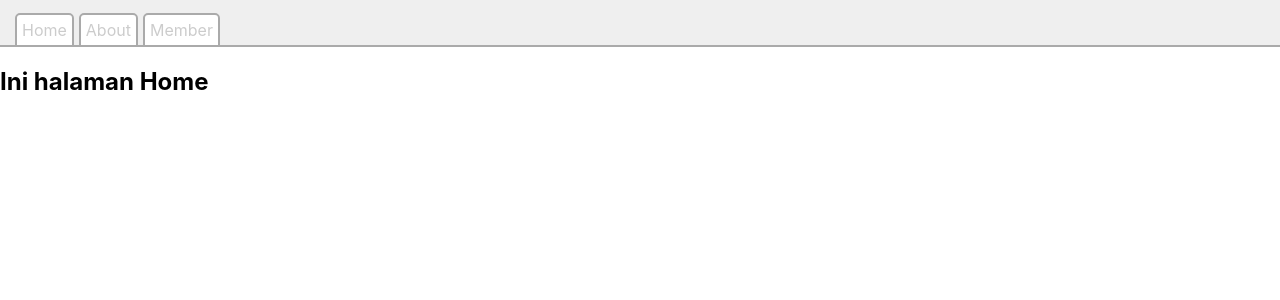
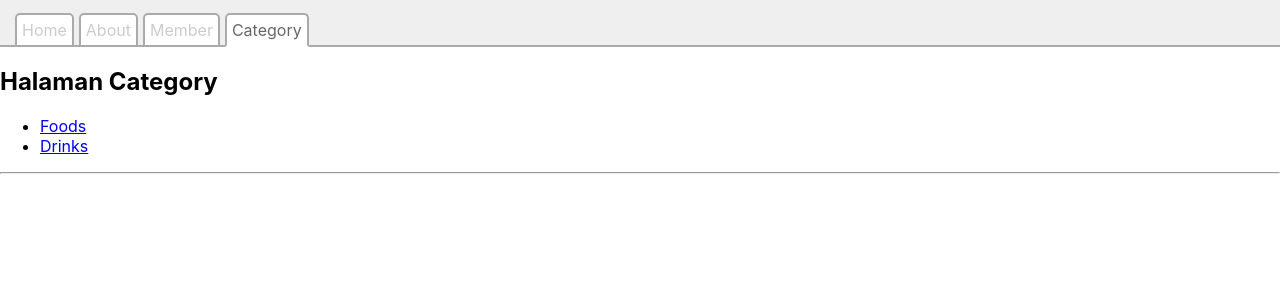
Before and after one commit to rikzaafnan/Learn-BukuReactID, a React (Create React App) app in the folder reactjs-cra/my-app/: page /category in a window 1280 px wide. Shown: the top 300 px of the page. Built offline with nearby package versions, Linux system fonts and the light colour scheme.

Commit message:
Belajar rouing dengan nested routing

```diff
--- a/reactjs-cra/my-app/src/App.js
+++ b/reactjs-cra/my-app/src/App.js
@@ -16,9 +16,11 @@ import FormInput from './FormInput';
 import FormMultiple from './FormMultiple';
 import HelloPropTypes from './HelloPropTypes'
 import PropTypesButton from './PropTypesButton'
-import { Switch, Route, NavLink, Redirect } from 'react-router-dom'
+import { Switch, Route, NavLink, Redirect, Prompt } from 'react-router-dom'
 import Home from './pages/Home'
 import About from './pages/About'
+import Category from './pages/Category'
+import Post from './pages/Post'
 
 // const Home = () => <h2>Halaman Home</h2>
 // const About = () => <h2>Halaman About</h2>
@@ -28,23 +30,38 @@ function App() {
     alert("Lorem ipsum sit dolor emet")
   }
 
+  let isLogin = true
+  let Member = "rikza"
+
   return (
     <div className="App">
       <ul className="menu">
         <li><NavLink to="/" activeClassName="active" exact >Home</NavLink></li>
         <li><NavLink to="/about" activeClassName="active" >About</NavLink></li>
         <li><NavLink to="/member" activeClassName="active" >Member</NavLink></li>
+        <li><NavLink to="/category" activeClassName="active" >Category</NavLink></li>
       </ul>
       <Switch>
+        <Route path="/post/:id" >
+          <Post/>
+        </Route>
+        <Route path='/category'>
+          <Category/>
+        </Route>
         <Route path='/about'>
           <About/>
+
+          <Prompt message="Are you sure you want to leave?" />
         </Route>
         <Route path='/member'>
-          <Redirect to="/" />
+          { isLogin ? <h4>Selamat datang member {Member} </h4> : <Redirect to="/" /> }
+
+
         </Route>
         <Route path='/'>
           <Home/>
         </Route>
+
       </Switch>
 
 
--- /dev/null
+++ b/reactjs-cra/my-app/src/pages/Category.js
@@ -0,0 +1,31 @@
+import React from 'react'
+import { Switch, Route, Link, useRouteMatch } from 'react-router-dom'
+
+
+const Category = () => {
+
+    let match = useRouteMatch()
+
+    console.log(match)
+
+    return (
+        <div>
+            <h2>Halaman Category</h2>
+            <ul>
+                <li><Link to={`${match.url}/foods`} > Foods </Link></li>
+                <li><Link to={`${match.url}/drinks`} > Drinks </Link></li>
+            </ul>
+            <hr/>
+            <Switch>
+                <Route path={`${match.url}/foods`} >
+                    List of foods: bakso, satem soto, dll.
+                </Route>
+                <Route path={`${match.url}/drinks`}>
+                    List of drink: air mineral, es teh, kopi, dll.
+                </Route>
+            </Switch>
+        </div>
+    )
+}
+
+export default Category
--- a/reactjs-cra/my-app/src/pages/Home.js
+++ b/reactjs-cra/my-app/src/pages/Home.js
@@ -1,3 +1,16 @@
 import React from 'react'
+import { Link } from 'react-router-dom'
 
-export default () => <h2>Ini halaman Home</h2>
+export default () => {
+    return <div>
+        <h2>Ini halaman Home</h2>
+
+        List of Post
+        <ul>
+            <li><Link to="/post/1">Post 1</Link></li>
+            <li><Link to="/post/2">Post 2</Link></li>
+            <li><Link to="/post/3">Post 3</Link></li>
+        </ul>
+
+    </div>
+}
--- /dev/null
+++ b/reactjs-cra/my-app/src/pages/Post.js
@@ -0,0 +1,14 @@
+import React from 'react'
+import { useParams, useHistory } from 'react-router-dom'
+
+export default () => {
+    const { id } = useParams()
+    const history = useHistory()
+
+    return <div>
+        <h4>Post ke-{id}</h4>
+        <p>Lorem ipsum ini lorem ipsum lorem ipsum lorem ipsum.</p>
+        <button onClick={() => history.push('/')} >Back</button>
+    </div>
+
+}
```
Also changed, not shown: 1 other file (tests, documents, lock files or other folders).
